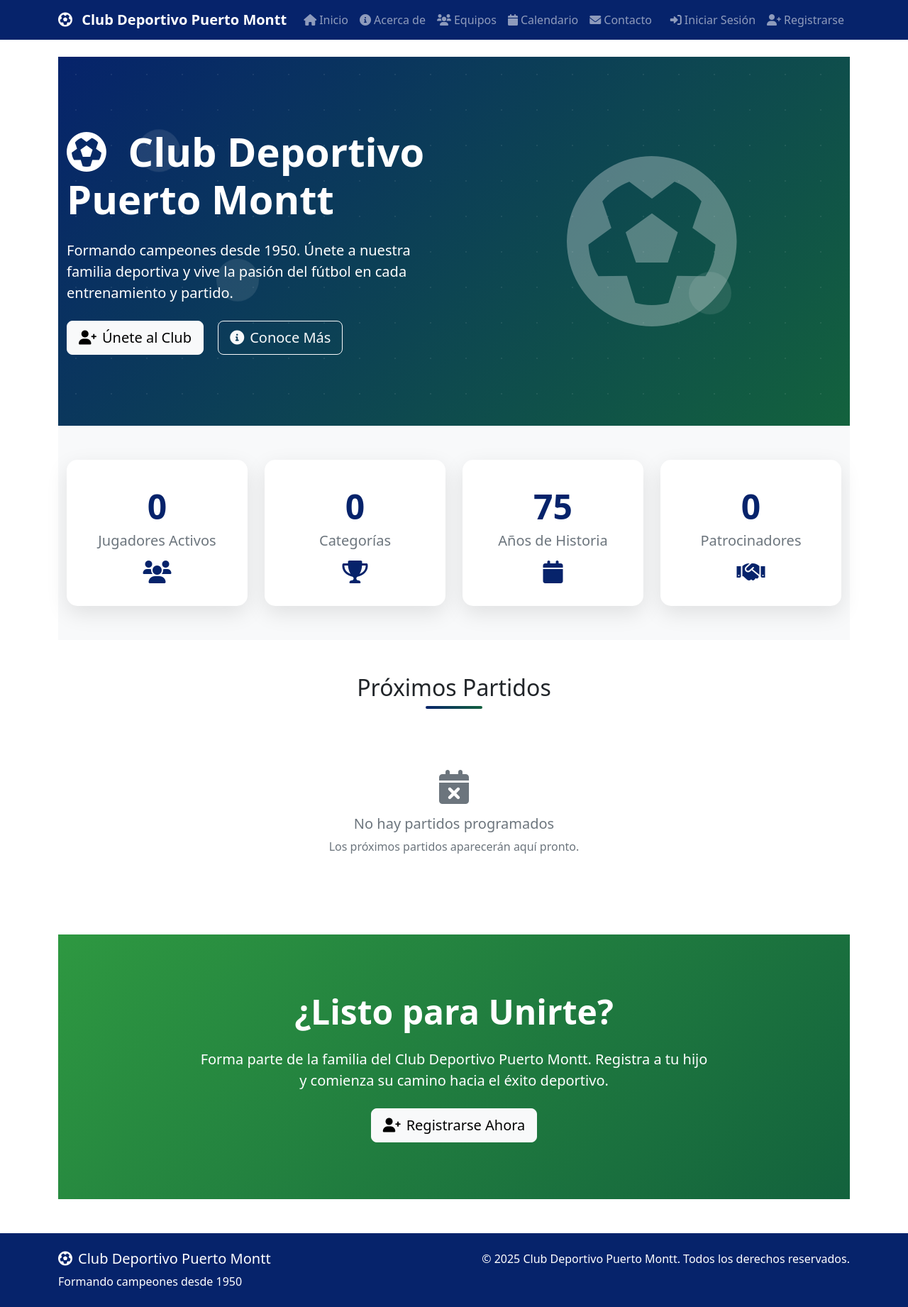
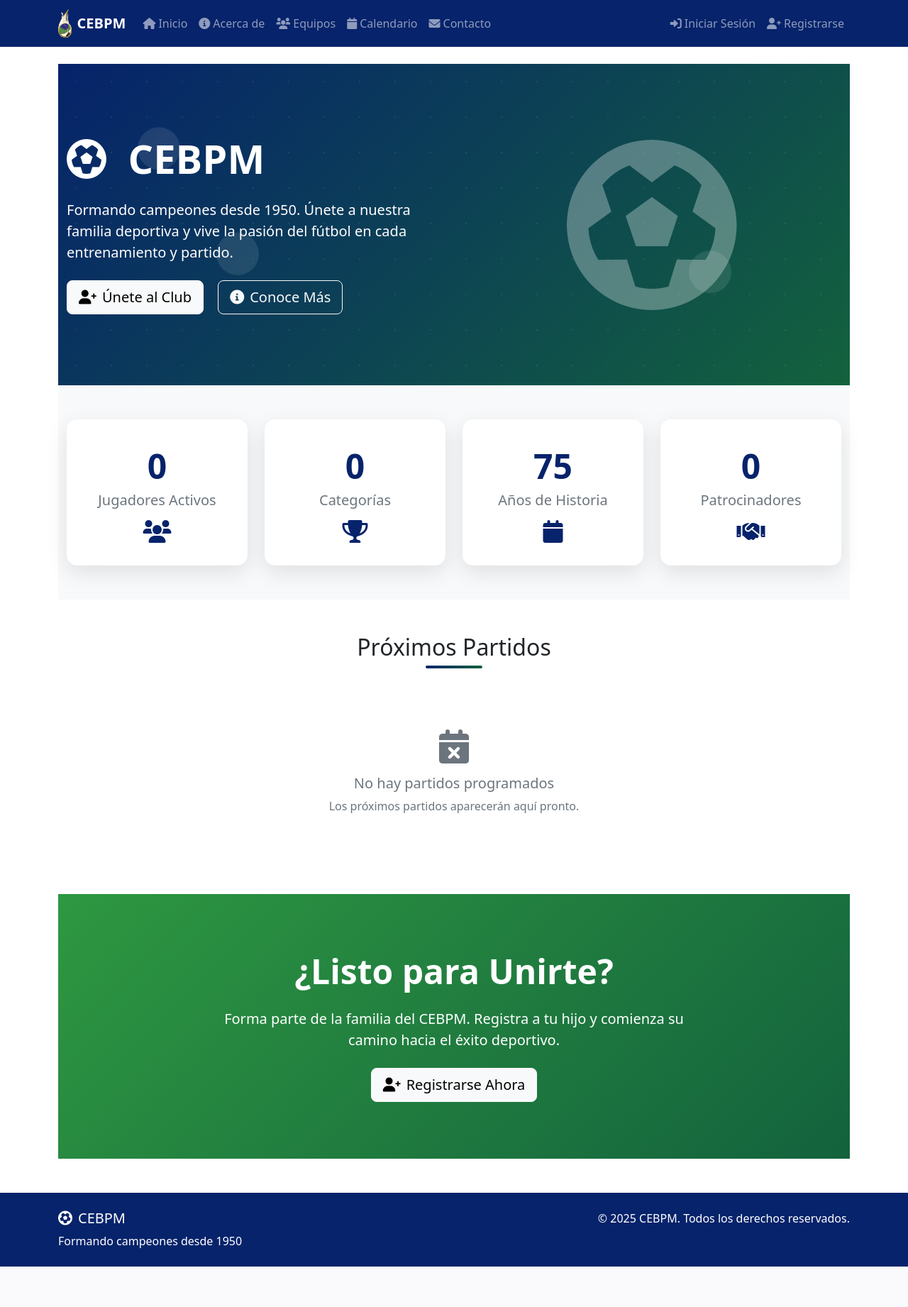
Before and after one commit to Desarrollo-SurPM/CEBPM, a Django app: page /pages/ in a window 1280 px wide. Shown: the whole page at 71% size. After the commit the page ends 1785 px from the top, so only its background shows below. Run offline with Django 5.2, Linux system fonts and the light colour scheme; data that the repository does not hold is empty.

Commit message:
refactor(templates): update club name to CEBPM across all templates

```diff
--- a/templates/base.html
+++ b/templates/base.html
@@ -3,7 +3,7 @@
 <head>
     <meta charset="UTF-8">
     <meta name="viewport" content="width=device-width, initial-scale=1.0">
-    <title>{% block title %}Club Deportivo Puerto Montt{% endblock %}</title>
+    <title>{% block title %}CEBPM{% endblock %}</title>
     <link href="https://cdn.jsdelivr.net/npm/bootstrap@5.1.3/dist/css/bootstrap.min.css" rel="stylesheet">
     <link href="https://cdnjs.cloudflare.com/ajax/libs/font-awesome/6.0.0/css/all.min.css" rel="stylesheet">
     {% load static %}
@@ -14,9 +14,9 @@
 <body>
     <nav class="navbar navbar-expand-lg navbar-dark bg-primary">
         <div class="container">
-            <a class="navbar-brand" href="/">
-                <i class="fas fa-futbol me-2"></i>
-                Club Deportivo Puerto Montt
+            <a class="navbar-brand d-flex align-items-center" href="/">
+                <img src="{% static 'img/LOGOCEB.svg' %}" alt="Logo CEB" style="height: 40px; width: auto;" class="me-2">
+                CEBPM
             </a>
 
             <button class="navbar-toggler" type="button" data-bs-toggle="collapse" data-bs-target="#navbarNav">
@@ -96,11 +96,11 @@
         <div class="container">
             <div class="row">
                 <div class="col-md-6">
-                    <h5><i class="fas fa-futbol me-2"></i>Club Deportivo Puerto Montt</h5>
+                    <h5><i class="fas fa-futbol me-2"></i>CEBPM</h5>
                     <p class="mb-0">Formando campeones desde 1950</p>
                 </div>
                 <div class="col-md-6 text-md-end">
-                    <p class="mb-0">&copy; 2025 Club Deportivo Puerto Montt. Todos los derechos reservados.</p>
+                    <p class="mb-0">&copy; 2025 CEBPM. Todos los derechos reservados.</p>
                 </div>
             </div>
         </div>
--- a/templates/pages/landing.html
+++ b/templates/pages/landing.html
@@ -149,7 +149,7 @@
             <div class="col-lg-6">
                 <h1 class="display-4 fw-bold mb-4 fade-in">
                     <i class="fas fa-futbol me-3"></i>
-                    Club Deportivo Puerto Montt
+                    CEBPM
                 </h1>
                 <p class="lead mb-4 fade-in">
                     Formando campeones desde 1950. Únete a nuestra familia deportiva y vive la pasión del fútbol en cada entrenamiento y partido.
@@ -314,8 +314,8 @@
         <div class="row justify-content-center">
             <div class="col-lg-8 text-center">
                 <h2 class="display-5 fw-bold mb-4">¿Listo para Unirte?</h2>
-                <p class="lead mb-4">
-                    Forma parte de la familia del Club Deportivo Puerto Montt. Registra a tu hijo y comienza su camino hacia el éxito deportivo.
+                <p class="lead mb-4 fade-in">
+                    Forma parte de la familia del CEBPM. Registra a tu hijo y comienza su camino hacia el éxito deportivo.
                 </p>
                 <a href="{% url 'register' %}" class="btn btn-light btn-lg">
                     <i class="fas fa-user-plus me-2"></i>Registrarse Ahora
```
Also changed, not shown: static/img/LOGOCEB.svg (added).
